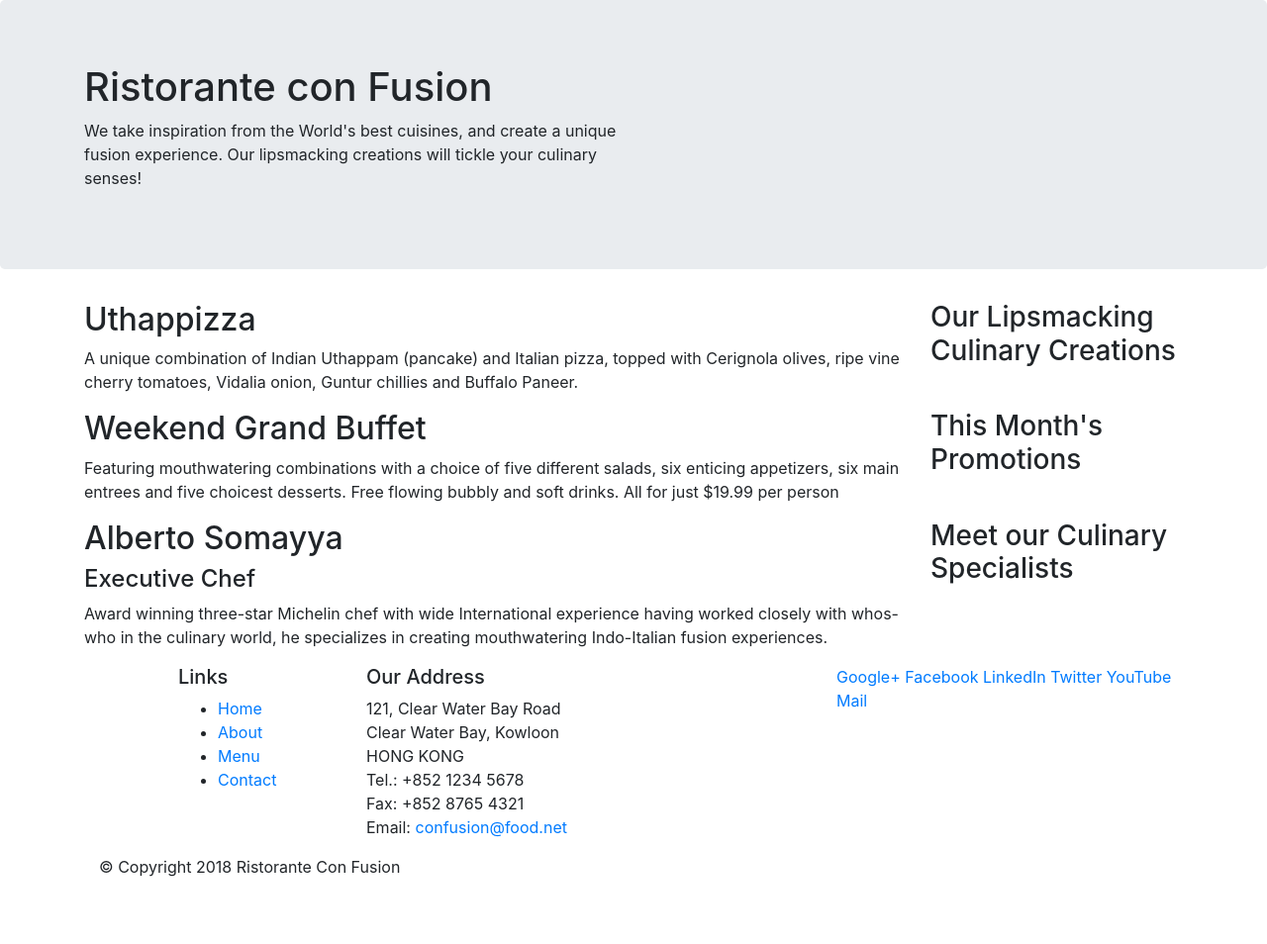
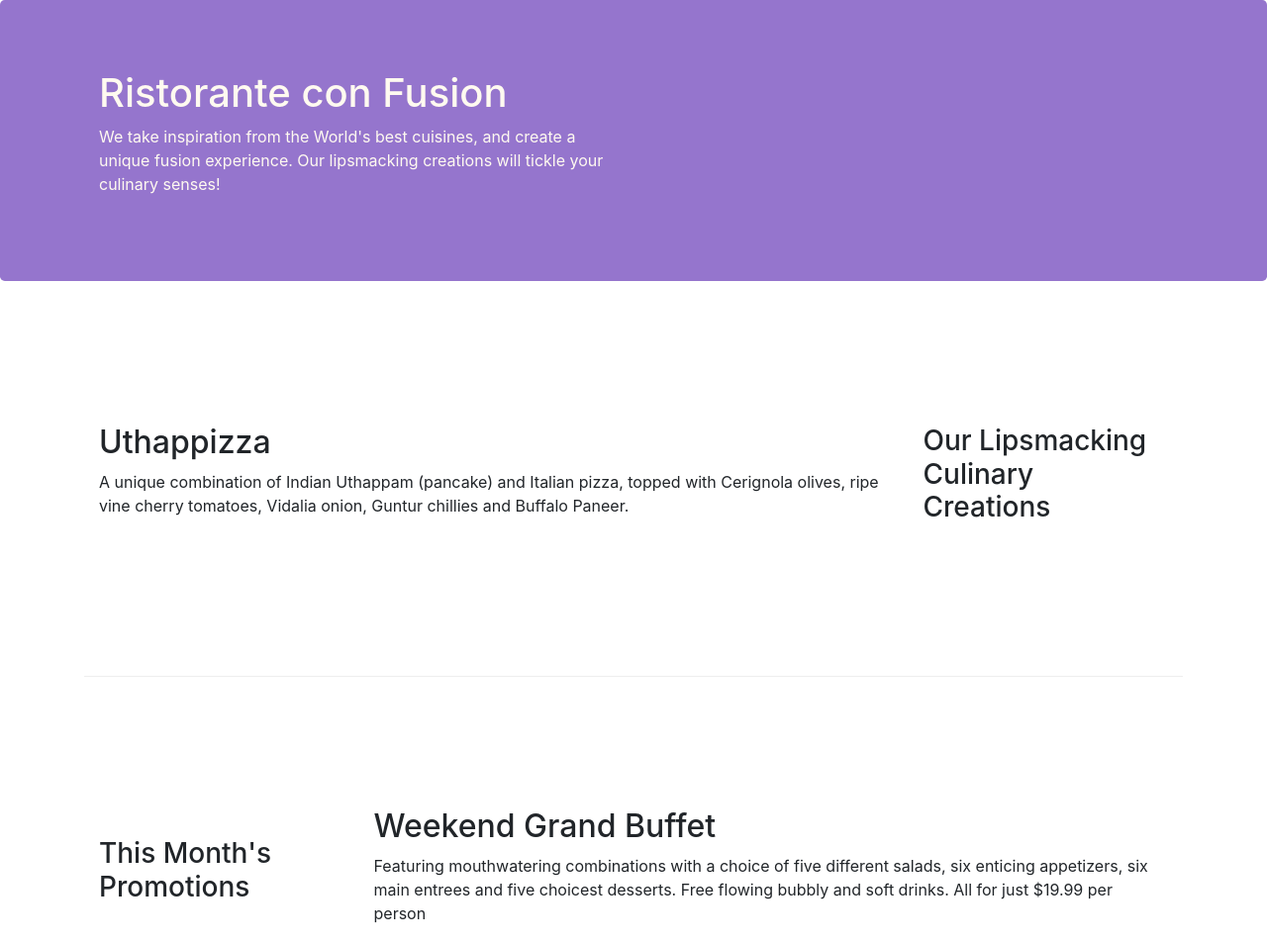
Before and after one commit to nebubed/Bootstrap-Project-1, a website: page index.html in a window 1280 px wide. Shown: the top 954 px of the page at 99% size. Before the commit the page ends 904 px from the top, so only its background shows below. Drawn offline with nearby package versions, Linux system fonts and the light colour scheme.

Commit message:
Bootstrap Grid Part 2

```diff
--- /dev/null
+++ b/css/styles.css
@@ -0,0 +1,30 @@
+.row-header {
+  margin: 0px auto;
+  padding: 0px;
+}
+
+.row-content {
+  margin: 0px auto;
+  padding: 50px 0px;
+  border-bottom: 1px ridge;
+  min-height: 400px;
+}
+
+.footer {
+  background-color: #D1C4E9;
+  margin: 0px auto;
+  padding: 20px 0px;
+}
+
+.jumbotron {
+  padding: 70px 30px;
+  margin: 0px auto;
+  background: #9575CD;
+  color: floralwhite;
+}
+
+.address {
+  font-size: 80%;
+  margin: 0px;
+  color: #0f0f0f;
+}
--- a/index.html
+++ b/index.html
@@ -9,6 +9,8 @@
 
     <!-- Bootstrap CSS -->
     <link rel="stylesheet" href="node_modules/bootstrap/dist/css/bootstrap.min.css">
+    <link rel="stylesheet" href="css/styles.css">
+
     <title>Ristorante Con Fusion</title>
 </head>
 
@@ -16,7 +18,7 @@
 
     <header class="jumbotron">
         <div class= "container">
-            <div class="row">
+            <div class="row row-header">
                 <div class="col-12 col-sm-6">
                     <h1>Ristorante con Fusion</h1>
                     <p>We take inspiration from the World's best cuisines, and create a unique fusion experience. Our lipsmacking creations will tickle your culinary senses!</p>
@@ -28,7 +30,7 @@
     </header>
 
     <div class="container">
-        <div class="row">
+        <div class="row row-content align-items-center">
             <div class="col-12 col-sm-4 order-sm-last col-md-3">
                 <h3>Our Lipsmacking Culinary Creations</h3>
             </div>
@@ -39,17 +41,17 @@
         </div>
 
 
-        <div class="row">
-            <div class="col-12 col-sm-4 order-sm-last col-md-3">
+        <div class="row row-content align-items-center">
+            <div class="col-12 col-sm-4 order-sm-first col-md-3">
                 <h3>This Month's Promotions</h3>
             </div>
-            <div class="col col-sm order-sm-first col-md">
+            <div class="col col-sm order-sm-last col-md">
                 <h2>Weekend Grand Buffet</h2>
                 <p>Featuring mouthwatering combinations with a choice of five different salads, six enticing appetizers, six main entrees and five choicest desserts. Free flowing bubbly and soft drinks. All for just $19.99 per person </p>
             </div>
         </div>
 
-        <div class="row">
+        <div class="row row-content align-items-center">
             <div class="col-12 col-sm-4 order-sm-last col-md-3">
                 <h3>Meet our Culinary Specialists</h3>
             </div>
@@ -61,12 +63,12 @@
         </div>
     </div>
 
-    <footer>
+    <footer class="footer">
         <div class="container">
             <div class="row">
                 <div class="col-4 offset-1 col-sm-2">
                     <h5>Links</h5>
-                    <ul>
+                    <ul class="list-unstyled">
                         <li><a href="#">Home</a></li>
                         <li><a href="#">About</a></li>
                         <li><a href="#">Menu</a></li>
@@ -84,8 +86,8 @@
 		              Email: <a href="mailto:confusion@food.net">confusion@food.net</a>
 		           </address>
                 </div>
-                <div class="col-12 col-sm-4">
-                    <div>
+                <div class="col-12 col-sm-4 align-self-center">
+                    <div class="text-center">
                         <a href="http://google.com/+">Google+</a>
                         <a href="http://www.facebook.com/profile.php?id=">Facebook</a>
                         <a href="http://www.linkedin.com/in/">LinkedIn</a>
@@ -95,8 +97,8 @@
                     </div>
                 </div>
            </div>
-           <div class="col-auto">
-                <div>
+           <div class="row justify-content-center">
+                <div class="col-auto">
                     <p>© Copyright 2018 Ristorante Con Fusion</p>
                 </div>
            </div>
```
